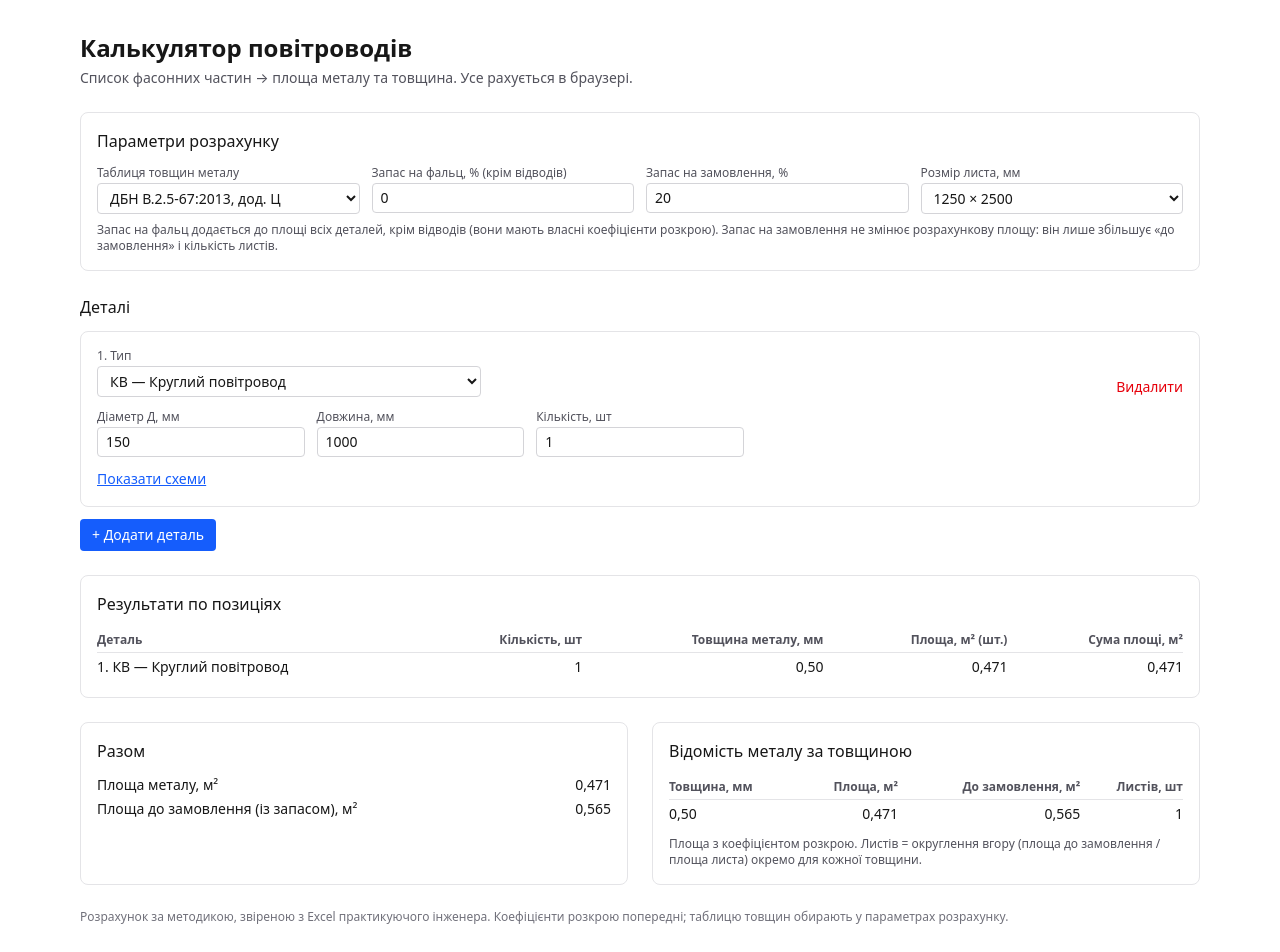
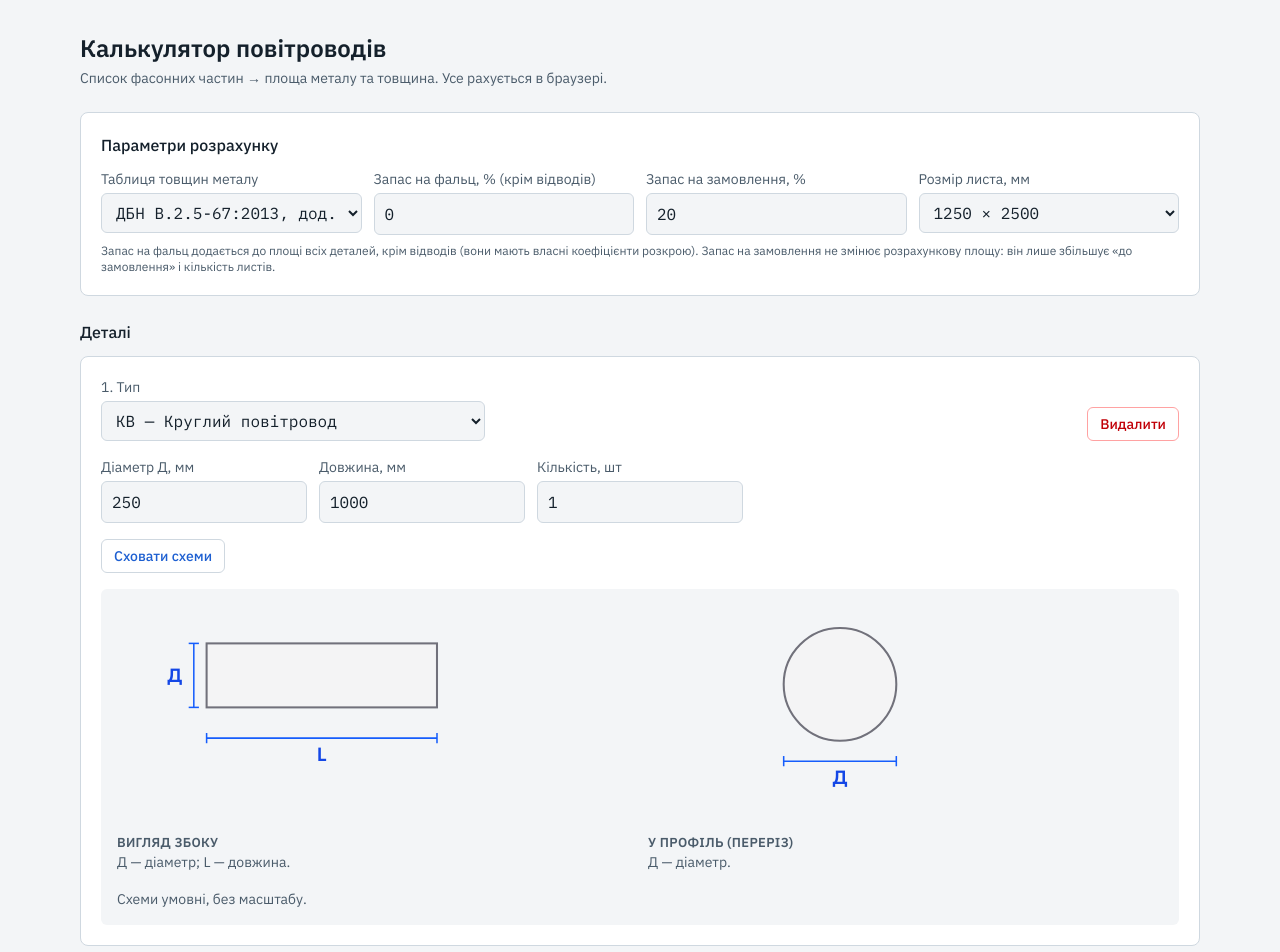
Before and after one commit to QuaZz7aR/HVAC-duct-calculator, a Next.js app: page / in a window 1280 px wide. Shown: the top 952 px of the page. Built offline with nearby package versions, Linux system fonts and the light colour scheme.

Commit message:
Beta start state: example row of every kind, sketches open, card look from the chosen mockup
Co-Authored-By: Claude Sonnet 5.5 <noreply@anthropic.com>
Claude-Session: https://claude.ai/code/session_01PpJhEaXTNTL4e4jwnYecUZ

```diff
--- a/src/app/globals.css
+++ b/src/app/globals.css
@@ -1,24 +1,41 @@
 @import "tailwindcss";
 
+/* Blueprint-paper neutrals with one blue accent (the card design the owner chose, 2026-10-22). */
 :root {
-  --background: #ffffff;
-  --foreground: #171717;
+  --background: #f3f5f7;
+  --foreground: #14202b;
+  --panel: #ffffff;
+  --line: #cfd8e0;
+  --muted: #4a5b6a;
+  --accent: #1d5fd1;
+  --accent-soft: #e4edfb;
 }
 
 @theme inline {
   --color-background: var(--background);
   --color-foreground: var(--foreground);
+  --color-panel: var(--panel);
+  --color-line: var(--line);
+  --color-muted: var(--muted);
+  --color-accent: var(--accent);
+  --color-accent-soft: var(--accent-soft);
+  --font-mono: var(--font-plex-mono), "IBM Plex Mono", ui-monospace, "SFMono-Regular", Menlo, monospace;
 }
 
 @media (prefers-color-scheme: dark) {
   :root {
-    --background: #0a0a0a;
-    --foreground: #ededed;
+    --background: #0f161d;
+    --foreground: #e8eef4;
+    --panel: #17212b;
+    --line: #2c3b49;
+    --muted: #9db0c1;
+    --accent: #6ea2ff;
+    --accent-soft: #1b2c47;
   }
 }
 
 body {
   background: var(--background);
   color: var(--foreground);
-  font-family: system-ui, -apple-system, 'Segoe UI', Roboto, Arial, sans-serif;
+  font-family: var(--font-plex-sans), "IBM Plex Sans", system-ui, -apple-system, 'Segoe UI', Roboto, Arial, sans-serif;
 }
--- a/src/app/layout.tsx
+++ b/src/app/layout.tsx
@@ -1,7 +1,11 @@
 import type { Metadata } from "next";
+import { IBM_Plex_Mono, IBM_Plex_Sans } from "next/font/google";
 import { Analytics } from "@vercel/analytics/next";
 import { uk } from "@/lib/i18n/uk";
 import "./globals.css";
+
+const sans = IBM_Plex_Sans({ subsets: ["latin", "cyrillic"], weight: ["400", "500", "600"], variable: "--font-plex-sans", display: "swap" });
+const mono = IBM_Plex_Mono({ subsets: ["latin", "cyrillic"], weight: ["400", "500"], variable: "--font-plex-mono", display: "swap" });
 
 export const metadata: Metadata = {
   title: uk.appTitle,
@@ -10,7 +14,7 @@ export const metadata: Metadata = {
 
 export default function RootLayout({ children }: LayoutProps<"/">) {
   return (
-    <html lang="uk" className="h-full antialiased">
+    <html lang="uk" className={`${sans.variable} ${mono.variable} h-full antialiased`}>
       <body className="min-h-full flex flex-col">
         {children}
         <Analytics />
--- a/src/components/calculator/FittingCard.tsx
+++ b/src/components/calculator/FittingCard.tsx
@@ -8,7 +8,7 @@ import { kindTitle } from "./format";
 import { FittingSketch } from "./FittingSketch";
 import { profileLegend, sketchLegend } from "./sketch-spec";
 import { ErrorList, WarningList } from "./ErrorList";
-import { cardClass, inputClass, labelClass } from "./styles";
+import { buttonClass, cardClass, dangerButtonClass, inputClass, labelClass } from "./styles";
 import { TextField } from "./TextField";
 
 interface Props {
@@ -24,10 +24,10 @@ interface Props {
 
 /** One fitting: kind selector, the size fields that kind needs, quantity. */
 export function FittingCard({ row, index, outcome, onKindChange, onValueChange, onReset, onPatch, onRemove }: Props) {
-  const [showSketch, setShowSketch] = useState(false);
+  const [showSketch, setShowSketch] = useState(true) // beta: sketches are open by default;
   return (
     <div className={cardClass}>
-      <div className="mb-3 flex items-end justify-between gap-3">
+      <div className="mb-4 flex items-end justify-between gap-3">
         <label className="min-w-0 flex-1 sm:max-w-sm">
           <span className={labelClass}>{index + 1}. {dict.kind}</span>
           <select className={inputClass} value={row.kind} onChange={(e) => onKindChange(e.target.value as FittingKind)}>
@@ -36,7 +36,7 @@ export function FittingCard({ row, index, outcome, onKindChange, onValueChange,
             ))}
           </select>
         </label>
-        <button type="button" className="text-sm text-red-600 hover:underline dark:text-red-400" onClick={onRemove}>
+        <button type="button" className={dangerButtonClass} onClick={onRemove}>
           {dict.removeItem}
         </button>
       </div>
@@ -55,24 +55,24 @@ export function FittingCard({ row, index, outcome, onKindChange, onValueChange,
       </div>
       <button
         type="button"
-        className="mt-3 text-sm text-blue-600 underline hover:text-blue-700 dark:text-blue-400"
+        className={`mt-4 ${buttonClass}`}
         aria-expanded={showSketch}
         onClick={() => setShowSketch((v) => !v)}
       >
         {showSketch ? dict.sketch.hide : dict.sketch.show}
       </button>
       {showSketch && (
-        <div className="mt-3 grid gap-4 sm:grid-cols-2">
+        <div className="mt-4 grid gap-4 rounded-md bg-background p-4 sm:grid-cols-2">
           {([["side", dict.sketch.sideTitle, sketchLegend(row.kind)], ["profile", dict.sketch.profileTitle, profileLegend(row.kind)]] as const).map(([view, title, legend]) => (
             <figure key={view} className="min-w-0">
               <FittingSketch kind={row.kind} view={view} />
-              <figcaption className="mt-1 text-sm leading-snug">
-                <strong className="block text-xs uppercase tracking-wide text-zinc-600 dark:text-zinc-400">{title}</strong>
-                <span className="text-zinc-600 dark:text-zinc-400">{legend.join("; ")}.</span>
+              <figcaption className="mt-1 text-[15px] leading-snug">
+                <strong className="block text-[13px] font-semibold uppercase tracking-wide text-muted">{title}</strong>
+                <span className="text-sm text-muted">{legend.join("; ")}.</span>
               </figcaption>
             </figure>
           ))}
-          <p className="text-sm text-zinc-600 dark:text-zinc-400 sm:col-span-2">{dict.sketch.note}</p>
+          <p className="text-sm text-muted sm:col-span-2">{dict.sketch.note}</p>
         </div>
       )}
       {outcome && !outcome.ok && <ErrorList issues={outcome.issues} />}
--- a/src/components/calculator/FittingList.tsx
+++ b/src/components/calculator/FittingList.tsx
@@ -2,6 +2,7 @@ import type { RowOutcome } from "@/lib/form/calculate";
 import type { FieldKey, FittingKind, FormRow } from "@/lib/form/fields";
 import { uk as dict } from "@/lib/i18n/uk";
 import { FittingCard } from "./FittingCard";
+import { primaryButtonClass } from "./styles";
 
 interface Props {
   rows: FormRow[];
@@ -31,7 +32,7 @@ export function FittingList({ rows, outcome, onKindChange, onValueChange, onRese
           onRemove={() => onRemove(row.id)}
         />
       ))}
-      <button type="button" className="rounded bg-blue-600 px-3 py-1.5 text-sm text-white hover:bg-blue-700" onClick={onAdd}>
+      <button type="button" className={primaryButtonClass} onClick={onAdd}>
         + {dict.addItem}
       </button>
     </section>
--- a/src/components/calculator/TextField.tsx
+++ b/src/components/calculator/TextField.tsx
@@ -15,9 +15,9 @@ export function TextField({ label, value, onChange, inputMode = "decimal", hint,
     <label>
       <span className={labelClass}>
         {label}
-        {hint && <span className="ml-1 text-blue-600 dark:text-blue-400">({hint})</span>}
+        {hint && <span className="ml-1 text-accent">({hint})</span>}
         {action && (
-          <button type="button" className="ml-1 text-blue-600 hover:underline dark:text-blue-400" onClick={action.onClick}>
+          <button type="button" className="ml-1 text-accent underline" onClick={action.onClick}>
             {action.label}
           </button>
         )}
--- a/src/components/calculator/styles.ts
+++ b/src/components/calculator/styles.ts
@@ -1,6 +1,12 @@
-// Shared Tailwind class strings, so every block looks the same.
+// Shared Tailwind class strings, so every block looks the same. Colours come from the tokens in globals.css.
 export const inputClass =
-  "w-full rounded border border-zinc-300 bg-transparent px-2 py-1 text-sm dark:border-zinc-700 focus:outline-2 focus:outline-blue-500";
-export const labelClass = "block text-xs text-zinc-600 dark:text-zinc-400 mb-0.5";
-export const cardClass = "rounded-lg border border-zinc-200 dark:border-zinc-800 p-4";
-export const mutedClass = "text-zinc-600 dark:text-zinc-400";
+  "w-full rounded-md border border-line bg-background px-2.5 py-2 font-mono text-base text-foreground focus:outline-2 focus:outline-accent";
+export const labelClass = "block text-sm text-muted mb-1";
+export const cardClass = "rounded-lg border border-line bg-panel p-4 sm:p-5";
+export const mutedClass = "text-muted";
+export const buttonClass =
+  "rounded-md border border-line bg-panel px-3 py-1.5 text-sm font-medium text-accent hover:bg-accent-soft focus-visible:outline-2 focus-visible:outline-accent";
+export const primaryButtonClass =
+  "rounded-md bg-accent px-3.5 py-2 text-sm font-medium text-background hover:opacity-90 focus-visible:outline-2 focus-visible:outline-offset-2 focus-visible:outline-accent";
+export const dangerButtonClass =
+  "rounded-md border border-red-300 px-3 py-1.5 text-sm font-medium text-red-700 hover:bg-red-50 focus-visible:outline-2 focus-visible:outline-red-500 dark:border-red-900 dark:text-red-300 dark:hover:bg-red-950";
--- a/src/components/calculator/useCalculator.ts
+++ b/src/components/calculator/useCalculator.ts
@@ -3,7 +3,8 @@ import { defaultConfig } from "@/lib/calc/config";
 import { calculate, type RowOutcome } from "@/lib/form/calculate";
 import { buildConfig, defaultSettings, type SettingsText } from "@/lib/form/settings";
 import { resetToAuto, setFieldValue, withKind } from "@/lib/form/auto-defaults";
-import { initialValues, newRow, type FieldKey, type FittingKind, type FormRow } from "@/lib/form/fields";
+import { sampleRows } from "@/lib/form/sample-rows";
+import { initialValues, kindOrder, newRow, type FieldKey, type FittingKind, type FormRow } from "@/lib/form/fields";
 
 /**
  * The page shows areas only; pressure losses are hidden for now (docs/decisions.md). The core still needs a flow and
@@ -20,10 +21,9 @@ const hiddenLossInputs = {
 
 /** Form state (rows, settings) and the derived calculation; the components only render and call the actions. */
 export function useCalculator() {
-  const [rows, setRows] = useState<FormRow[]>([
-    { ...newRow(1), values: { diameter: "150", length: "1000" } },
-  ]);
-  const nextId = useRef(2);
+  // beta: the page opens with one example row of every fitting kind
+  const [rows, setRows] = useState<FormRow[]>(() => sampleRows(defaultConfig));
+  const nextId = useRef(kindOrder.length + 1);
 
   const [settings, setSettings] = useState<SettingsText>(() => defaultSettings());
   const built = useMemo(() => buildConfig(settings), [settings]);
--- /dev/null
+++ b/src/lib/form/sample-rows.ts
@@ -0,0 +1,33 @@
+import type { CalcConfig } from '../calc/config';
+import { applyAutoDefaults } from './auto-defaults';
+import { initialValues, kindOrder, newRow, type FittingKind, type FormRow } from './fields';
+
+/** Example sizes (mm) for the beta page: one plausible part of every kind, so each card shows its sketch and a result at once. */
+const sampleValues: Record<FittingKind, FormRow['values']> = {
+  roundStraight: { diameter: '250', length: '1000' },
+  rectStraight: { width: '400', height: '200', length: '1000' },
+  roundElbow: { diameter: '250' },
+  rectElbow: { width: '400', height: '200' },
+  roundReducer: { diameter: '315', smallDiameter: '200' },
+  rectReducer: { width: '400', height: '300', smallWidth: '300', smallHeight: '200' },
+  rectToRoundReducer: { width: '400', height: '200', smallDiameter: '250' },
+  roundCap: { diameter: '250', length: '50' },
+  rectCap: { width: '400', height: '200', length: '50' },
+  roundTap: { diameter: '160' },
+  rectTap: { width: '200', height: '150' },
+  roundTee: { diameter: '315', branchDiameter: '200' },
+  roundTeeRectBranch: { diameter: '400', branchWidth: '250', branchHeight: '150' },
+  rectTee: { width: '500', height: '300', branchWidth: '250', branchHeight: '200' },
+  rectTeeRoundBranch: { width: '500', height: '300', branchDiameter: '200' },
+  roundCross: { diameter: '400', branchDiameter: '200' },
+  roundCrossRectBranches: { diameter: '500', branchWidth: '250', branchHeight: '150' },
+  rectCross: { width: '600', height: '300', branchWidth: '250', branchHeight: '200' },
+  rectCrossRoundBranches: { width: '600', height: '300', branchDiameter: '200' },
+};
+
+/** One filled row per fitting kind, in the order of the kind list. */
+export function sampleRows(config: CalcConfig): FormRow[] {
+  return kindOrder.map((kind, i) =>
+    applyAutoDefaults({ ...newRow(i + 1, kind), values: { ...initialValues(kind), ...sampleValues[kind] } }, config),
+  );
+}
```
Also changed, not shown: vitest.config.mts (renamed from vitest.config.ts), 3 other files (tests, documents, lock files or other folders).
